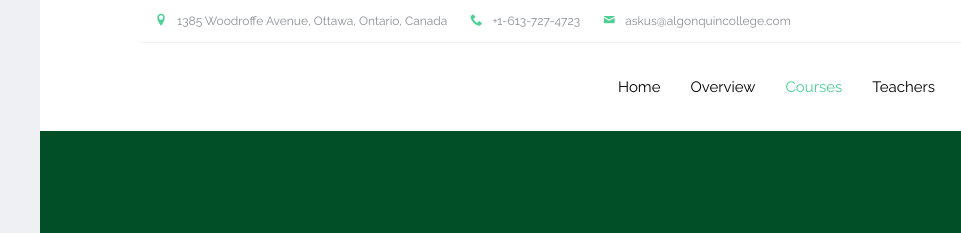
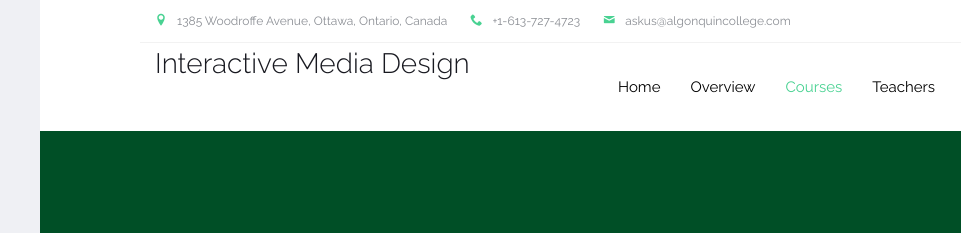
Before and after one commit to MTM6330-F17/FinalProject-TeamSpoopy, a website: page courses.html in a window 1280 px wide. Shown: the top 233 px of the page, 0-961 px from the left. Drawn offline with Linux system fonts and the light colour scheme; files whose address does not match are found by name.

Commit message:
Update courses.html

```diff
--- a/courses.html
+++ b/courses.html
@@ -62,6 +62,7 @@
     <nav class="navbar navbar-default probootstrap-navbar">
       <div class="container">
         <div class="navbar-header">
+          <h3>Interactive Media Design</h3>
           <div class="btn-more js-btn-more visible-xs">
             <a href="#"><i class="icon-dots-three-vertical "></i></a>
           </div>
```
